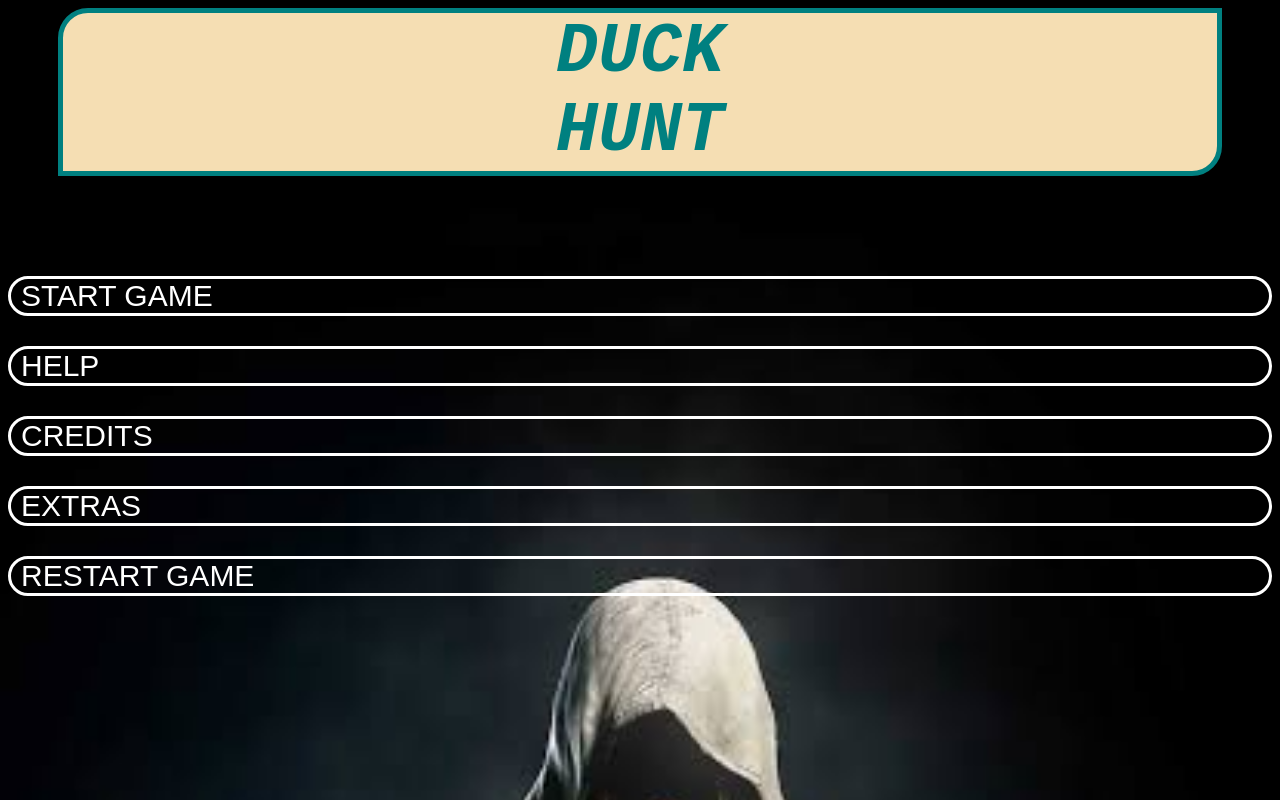
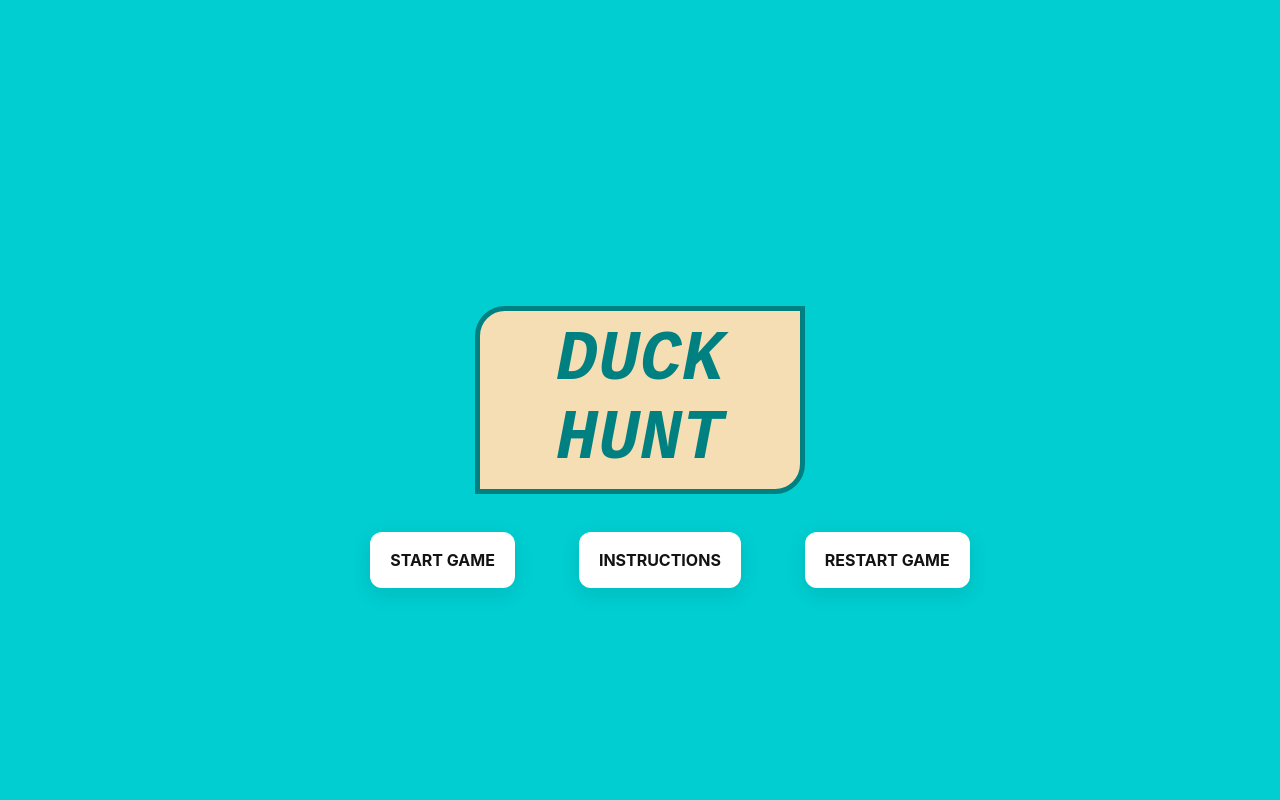
Before and after one commit to sahilr88/duckhunt.github.io, a plain HTML site: page menu.html in a window 1280 px wide. Drawn offline with Linux system fonts and the light colour scheme.

Commit message:
Add files via upload

```diff
--- a/menu.html
+++ b/menu.html
@@ -1,37 +1,46 @@
 <!DOCTYPE html>
 <html>
   <head>
-<meta name="viewport" content="width=device-width, initial-scale=1.0">
+    <meta name="viewport" content="width=device-width, initial-scale=1.0" />
 
     <style>
-body{
-background-image: url(menu.jpeg);
-background-color: black;
+      body {
+
+        background-color: #00ced1;
         background-size: 100%;
         background-repeat: no-repeat;
         position: flex;
         animation: example 5s infinite;
- animation-name:example;
- animation-duration: 10s
+        animation-name: example;
+        animation-duration: 10s;
+        display: flex;
+        justify-content: center;
+        align-items: center;
+        height: 100vh;
+        margin: 0;
+      }
 
-}
-@keyframes example {
- 0%{background-image: url(menu.jpeg);}
-  50%{background-image: url(menu2.jpeg);}
-    100%{background-image:url(menu3.jpeg);}
-}
- h1{
+      h1 {
         color: teal;
         font-family: Courier New;
         font-style: italic;
         font-size: 70px;
         text-align: center;
+        padding: 20px;
         background-color: wheat;
         border: solid 5px teal;
-   border-radius: 30px 0 30px 0;
-   margin: 5px 50px 100px 50px;
+        border-radius: 30px 0px 30px;
+        /* margin: 5px 50px 400px 50px; */
+        margin-top: 0px;
+        position: absolute;
+        top: 50%;
+        left: 50%;
+        transform: translate(-50%, -50%);
+        width: 300px;
+        padding: 10px;
+        text-align: center;
       }
-p{
+      p {
         color: white;
         font-family: Sans-Serif;
         font-size: 30px;
@@ -41,22 +50,63 @@ p{
         padding-right: 5px;
       }
 
-a{
+      a {
         text-decoration: none;
         color: white;
       }
 
+      .btn {
+        align-items: center;
+        background-color: #fff;
+        border-radius: 12px;
+        box-shadow: transparent 0 0 0 3px, rgba(18, 18, 18, 0.1) 0 6px 20px;
+        box-sizing: border-box;
+        color: #121212;
+        cursor: pointer;
+        display: inline-flex;
+        /* flex: 1 1 auto; */
+        font-family: Inter, sans-serif;
+        font-size: 1.2rem;
+        font-weight: 700;
+        justify-content: center;
+        line-height: 1;
+        padding: 1rem 1.2rem;
+        text-align: center;
+        transition: box-shadow 0.2s, -webkit-box-shadow 0.2s;
+        white-space: nowrap;
+        border: 0;
+        touch-action: manipulation;
+        padding:20px;
+        font-size: 16px;
+        cursor: pointer;
+        margin-top: 320px;
+        margin-left: 60px;
+      }
+      .btn:hover {
+        box-shadow: #121212 0 0 0 3px, transparent 0 0 0 0;
+      }
+      /* .button-container {
+        display: flex;
+        flex-direction: row;
+        gap: 10px;
+      } */
+      /* .heading {
+
+
+      } */
     </style>
     <title>game menu</title>
   </head>
   <body>
-<h1>DUCK <br /> HUNT</h1>
-<p><a href="game.html">START GAME</a></p>
-<p><a href="help.html">HELP</a></p>
-<p><a href="credits.html">CREDITS</a></p>
-<p><a href="extra.html">EXTRAS</a></p>
-<p><a href="index.html">RESTART GAME</a></p>
+    <h1>
+      DUCK <br />
+      HUNT
+    </h1>
 
-
+    <div class="button-container">
+      <a href="game.html"><button class="btn">START GAME</button></a>
+      <a href="instructions.html"><button class="btn">INSTRUCTIONS</button></a>
+      <a href="index.html"><button class="btn">RESTART GAME</button></a>
+    </div>
   </body>
 </html>
```
Also changed, not shown: index.html (+14 -11 lines), instructions.html (added, +68 -0 lines), intro.html (+50 -9 lines), introbg.png (added). Lines whose indentation alone changed are shown as unchanged.
